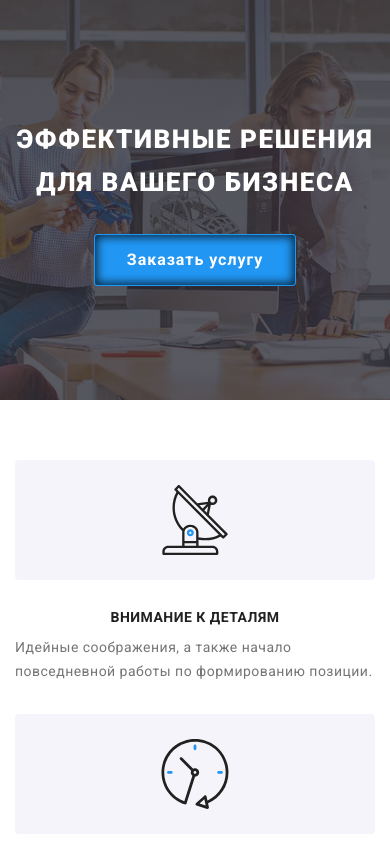
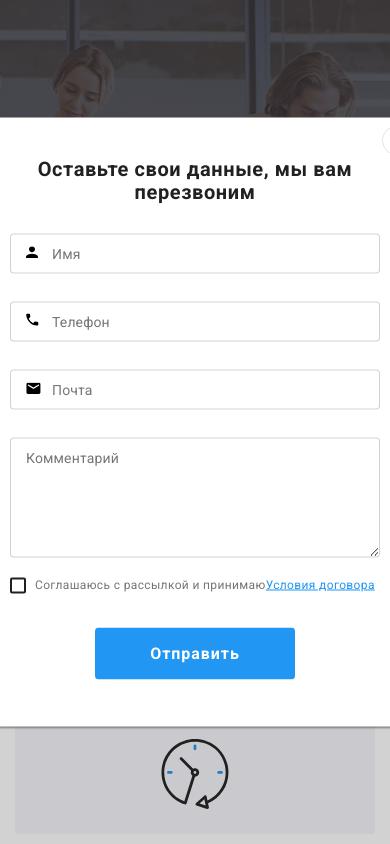
Before and after one commit to AntonZhygariev/goit-markup-hw-08, a plain HTML site: page index.html in a window 390 px wide. Both pictures are taken after a click on the button "Заказать услугу". Shown: the top 844 px of the page. Drawn offline with nearby package versions, Linux system fonts and the light colour scheme.

Commit message:
адаптив Модалки

```diff
--- a/index.html
+++ b/index.html
@@ -67,7 +67,7 @@
 			</div>
 
 			<!-- Модалка -->
-			<!-- <div class="backdrop is-hidden" data-modal>
+			<div class="backdrop is-hidden" data-modal>
 				<div class="modal">
 					<div class="close-bt" data-modal-close>
 						<svg class="icon modal-icon-close" width="11px" height="11px">
@@ -133,7 +133,7 @@
 						</form>
 					</div>
 				</div>
-			</div> -->
+			</div>
 
 			<!-- Особенности -->
 			<section class="section">
--- a/sass/components/_modal.scss
+++ b/sass/components/_modal.scss
@@ -23,8 +23,12 @@
 	top: 50%;
 	left: 50%;
 	transform: translate(-50%, -50%);
-	width: 528px;
-	min-height: 581px;
+	width: 450px;
+	min-height: 609px;
+	@media screen and (min-width: $desctop) {
+		width: 528px;
+		min-height: 581px;
+	}
 	background-color: $white-color;
 	box-shadow: 0px 2px 1px rgba(0, 0, 0, 0.2), 0px 1px 1px rgba(0, 0, 0, 0.14), 0px 1px 3px rgba(0, 0, 0, 0.12);
 	border-radius: 4px;
@@ -147,8 +151,11 @@
 .checkbox-label {
 	display: inline-flex;
 	align-items: center;
-	@include font(normal, 14px, 24px);
+	@include font(normal, 12px, 1.16);
 	letter-spacing: 0.03em;
+	@media screen and (min-width: $desctop) {
+		@include font(normal, 14px, 1.71);
+	}
 
 	& a {
 		text-decoration: underline;
```
Also changed, not shown: css/main.css, css/main.min.css, 2 other files.
